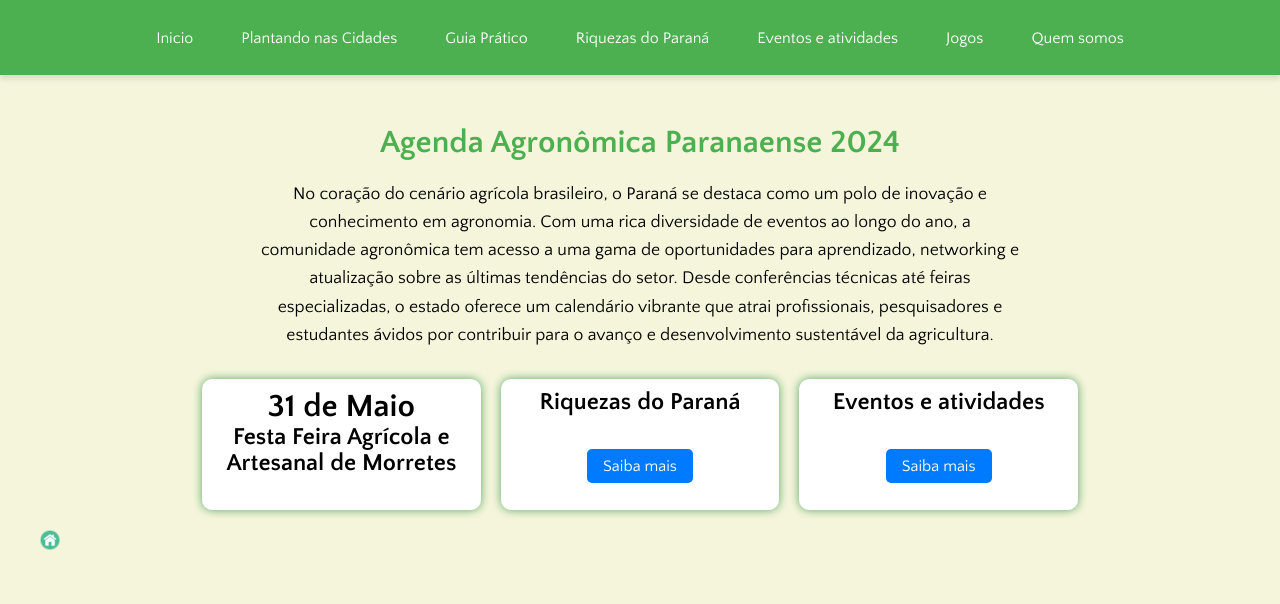
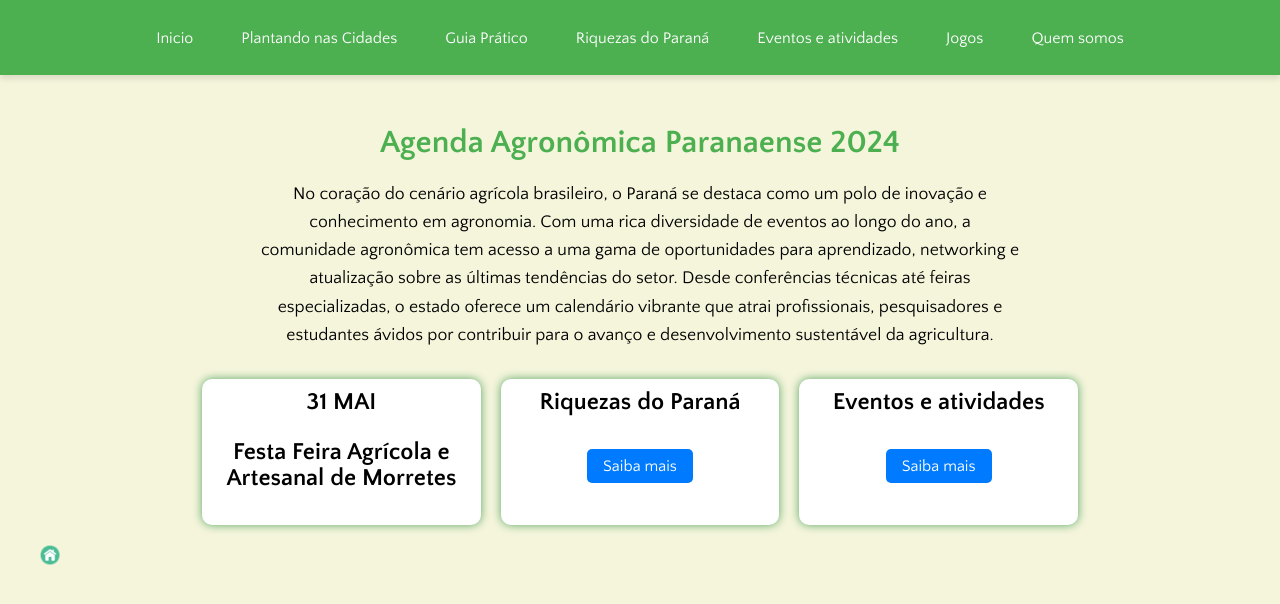
Before and after one commit to IzaVieceli/agro, a plain HTML site: page eventos.html in a window 1280 px wide. Drawn offline with Linux system fonts and the light colour scheme.

Commit message:
test card

```diff
--- a/eventos.html
+++ b/eventos.html
@@ -49,7 +49,7 @@
         <div class="new-card">
 
             <div class="new-card-text">
-                <h1>31 de Maio</h1>
+                <h2>31 MAI</h2>
                 <h2>Festa Feira Agrícola e Artesanal de Morretes</h2>
             </div>
         </div>
```
